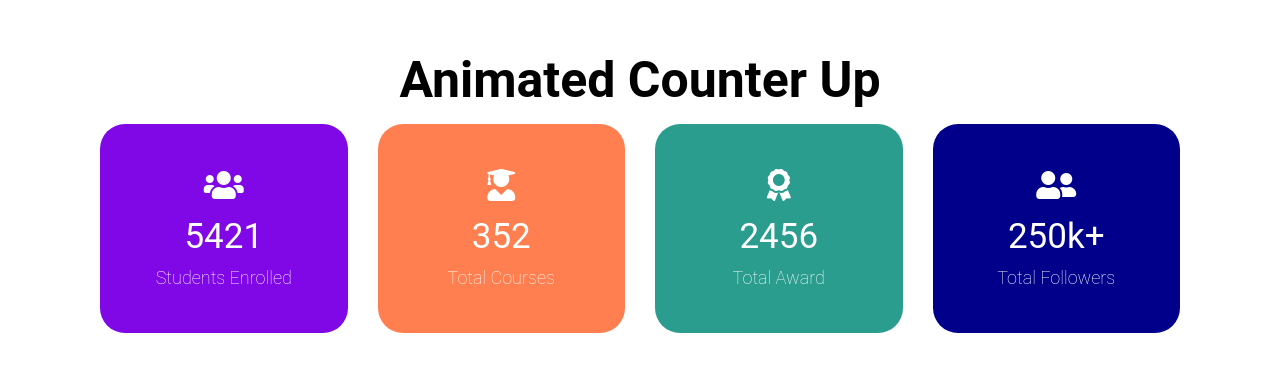
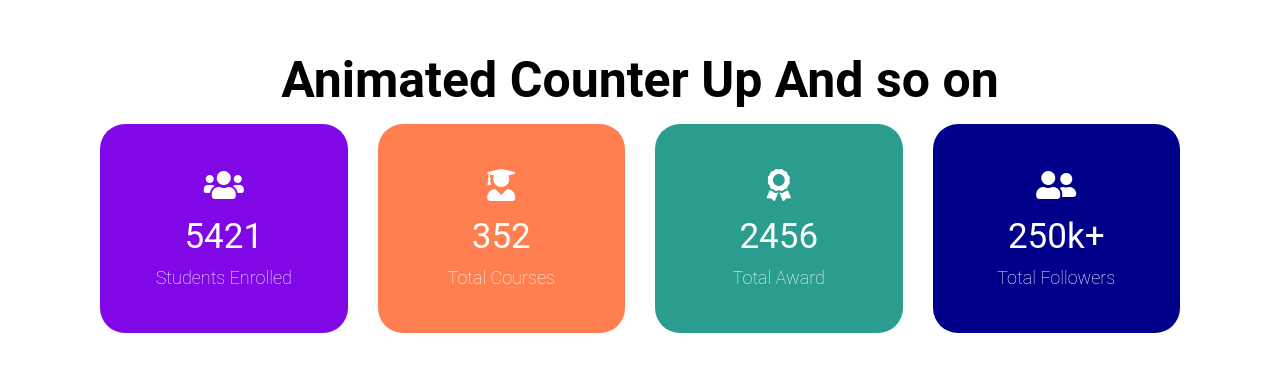
Before and after one commit to ProgrammerShahJalal/counter-up, a plain HTML site: page index.html in a window 1280 px wide. Shown: the part 208-580 px from the top of the page. Drawn offline with Linux system fonts and the light colour scheme.

Commit message:
something

```diff
--- a/index.html
+++ b/index.html
@@ -19,7 +19,7 @@
     <header>
     </header>
     <section class="counters">
-        <h1>Animated Counter Up</h1>
+        <h1>Animated Counter Up And so on</h1>
         <div class="container">
             <div class="counter-box-1">
                 <i class="fas fa-users fa-2x"></i>
```
